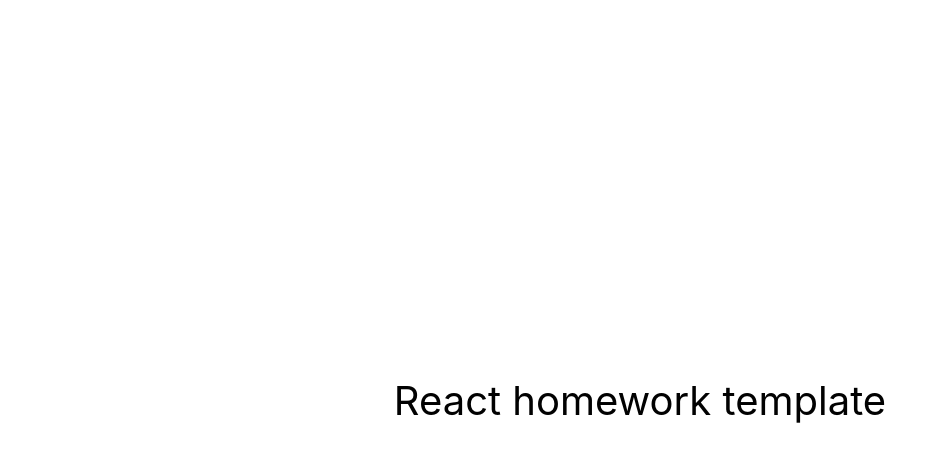
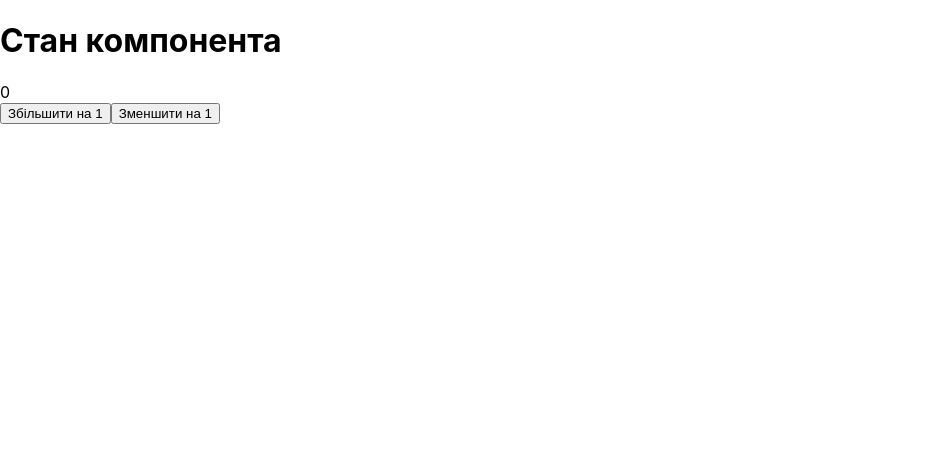
Before and after one commit to ExLuZiVe53/React-Module-2-Practis, a React (Create React App) app: page / in a window 1280 px wide. Shown: the top 462 px of the page, without its empty margins (0-947 px from the left). Built offline with nearby package versions, Linux system fonts and the light colour scheme.

Commit message:
added components Counter

```diff
--- a/package.json
+++ b/package.json
@@ -2,7 +2,7 @@
   "name": "react-homework-template",
   "version": "0.1.0",
   "private": true,
-  "homepage": "https://goitacademy.github.io/react-homework-template/",
+  "homepage": "https://ExLuZiVe53.github.io/React-Module-2-Practis/",
   "dependencies": {
     "@testing-library/jest-dom": "^5.16.3",
     "@testing-library/react": "^12.1.4",
--- a/src/components/App.jsx
+++ b/src/components/App.jsx
@@ -1,16 +1,12 @@
+import React from 'react';
+import Counter from './Counter/Counter';
+
 export const App = () => {
   return (
-    <div
-      style={{
-        height: '100vh',
-        display: 'flex',
-        justifyContent: 'center',
-        alignItems: 'center',
-        fontSize: 40,
-        color: '#010101'
-      }}
-    >
-      React homework template
-    </div>
+    <>
+      <h1>Стан компонента</h1>
+
+      <Counter />
+    </>
   );
 };
--- /dev/null
+++ b/src/components/Counter/Counter.js
@@ -0,0 +1,18 @@
+import React from 'react';
+
+class Counter extends React.Component {
+  render() {
+    return (
+      <div className="Counter">
+        <span className="Counter__value">0</span>
+
+        <div className="Counter__controls">
+          <button type="button">Збільшити на 1</button>
+          <button type="button">Зменшити на 1</button>
+        </div>
+      </div>
+    );
+  }
+}
+
+export default Counter;
```
